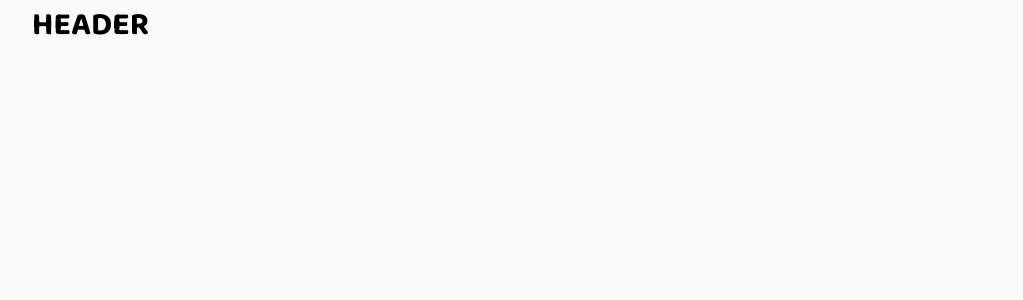
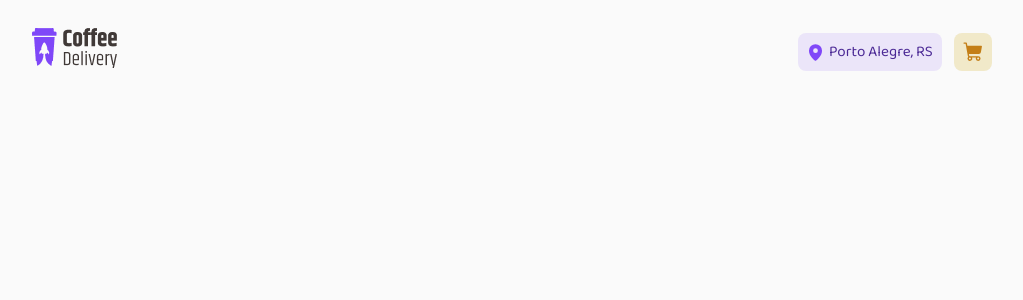
Before and after one commit to VictorMattosOW/coffeeDelivery, a React (Vite) app: page / in a window 1280 px wide. Shown: the top 300 px of the page, without its empty margins (128-1151 px from the left). Built offline with nearby package versions, Linux system fonts and the light colour scheme.

Commit message:
create header

```diff
--- a/package.json
+++ b/package.json
@@ -10,6 +10,7 @@
     "preview": "vite preview"
   },
   "dependencies": {
+    "@phosphor-icons/react": "^2.0.10",
     "react": "^18.2.0",
     "react-dom": "^18.2.0",
     "react-router-dom": "^6.13.0",
--- a/src/components/Header/index.tsx
+++ b/src/components/Header/index.tsx
@@ -1,3 +1,21 @@
+import { HeaderContainer, MapLocale, ShoppingCar } from './styles'
+import Logo from '../../assets/Logo.png'
+import { MapPin, ShoppingCart } from '@phosphor-icons/react'
 export function Header() {
-  return <h1>HEADER</h1>
+  return (
+    <HeaderContainer>
+      <section>
+        <img src={Logo} alt="Logo Coffee Delivery" />
+      </section>
+      <nav>
+        <MapLocale>
+          <MapPin color="#8047F8" weight="fill" size={19} />
+          <p>Porto Alegre, RS</p>
+        </MapLocale>
+        <ShoppingCar>
+          <ShoppingCart color="#C47F17" weight="fill" size={22} />
+        </ShoppingCar>
+      </nav>
+    </HeaderContainer>
+  )
 }
--- /dev/null
+++ b/src/components/Header/styles.ts
@@ -0,0 +1,44 @@
+import { styled } from 'styled-components'
+export const HeaderContainer = styled.header`
+  display: flex;
+  flex-direction: row;
+  justify-content: space-between;
+  align-items: center;
+  height: 6.5rem;
+
+  nav {
+    display: flex;
+    flex-direction: row;
+    align-items: center;
+    gap: 0.75rem;
+  }
+`
+
+export const MapLocale = styled.section`
+  display: flex;
+  flex-direction: row;
+  align-items: center;
+  gap: 0.25rem;
+
+  height: 2.375rem;
+  width: 9rem;
+  padding: 0.5rem;
+  border-radius: 8px;
+  background: ${(props) => props.theme['purple-light']};
+  color: ${(props) => props.theme['purple-dark']};
+
+  p {
+    font-size: 0.95rem;
+  }
+`
+
+export const ShoppingCar = styled.a`
+  display: flex;
+  align-items: center;
+  justify-content: center;
+
+  height: 2.375rem;
+  width: 2.375rem;
+  border-radius: 8px;
+  background: ${(props) => props.theme['yellow-light']};
+`
```
Also changed, not shown: src/assets/Logo.png (added), 1 other file (tests, documents, lock files or other folders).
